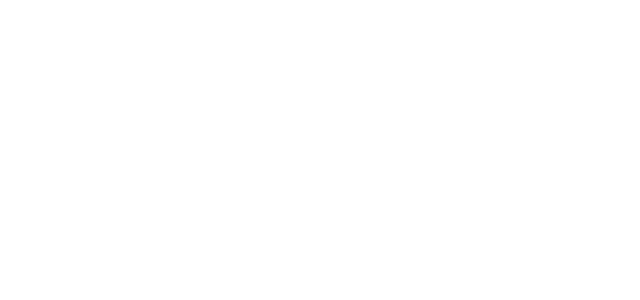
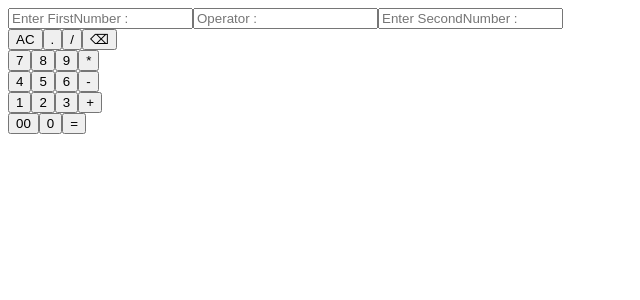
Before and after one commit to hosseincharchianh/CalculatorAg, an Angular app: page / in a window 1280 px wide. Shown: the top 300 px of the page, without its empty margins (0-640 px from the left). Built offline with nearby package versions, Linux system fonts and the light colour scheme.

Commit message:
html completed

```diff
--- a/src/app/calc/calc.component.html
+++ b/src/app/calc/calc.component.html
@@ -0,0 +1,34 @@
+<input type="text" placeholder="Enter FirstNumber :">
+<input type="text" placeholder="Operator :">
+<input type="text" placeholder="Enter SecondNumber :">
+<div>
+    <div>
+        <button>AC</button>
+        <button>.</button>
+        <button>/</button>
+        <button>⌫</button>
+    </div>
+    <div>
+        <button>7</button>
+        <button>8</button>
+        <button>9</button>
+        <button>*</button>
+    </div>
+    <div>
+        <button>4</button>
+        <button>5</button>
+        <button>6</button>
+        <button>-</button>
+    </div>
+    <div>
+        <button>1</button>
+        <button>2</button>
+        <button>3</button>
+        <button>+</button>
+    </div>
+    <div>
+        <button>00</button>
+        <button>0</button>
+        <button>=</button>
+    </div>
+</div>
```
